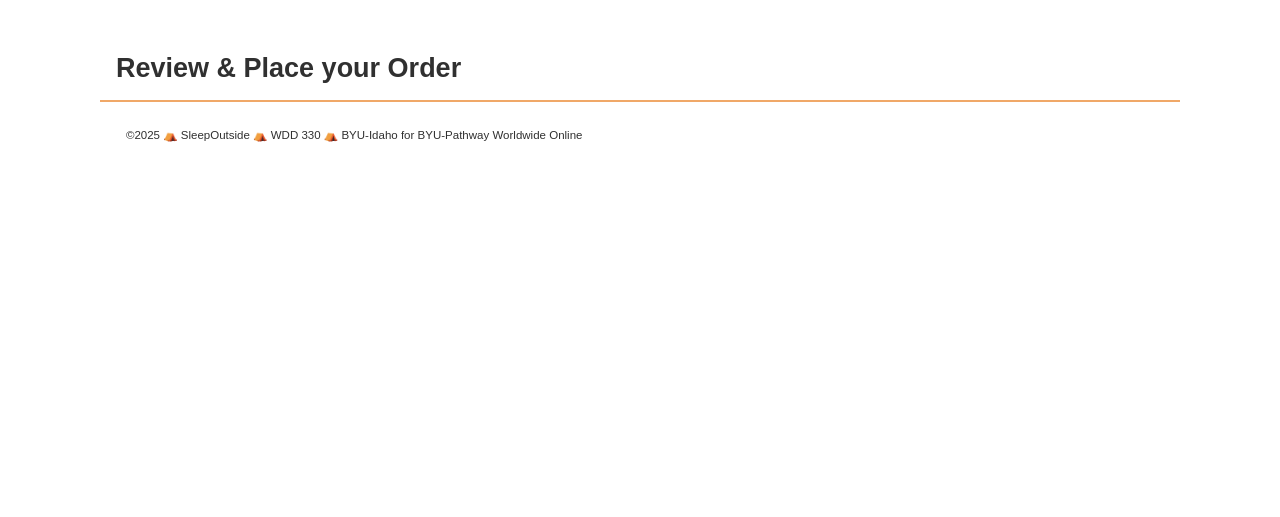
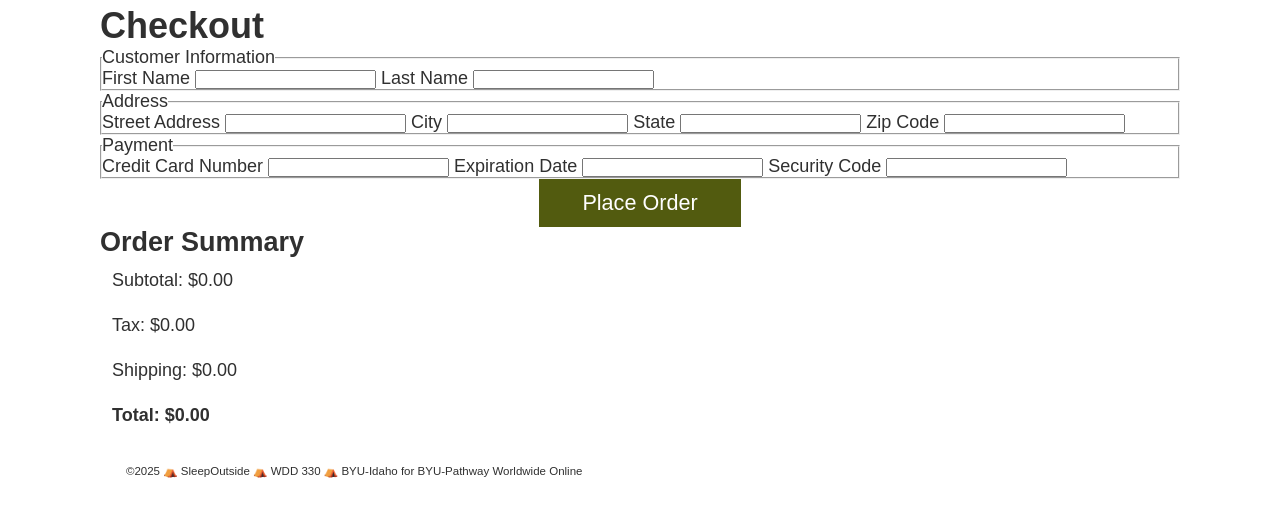
Before and after one commit to JonathanMazzoli2401/Sleep-Outside-Team-07-Repository, a website built with Vite: page src/checkout/index.html in a window 1280 px wide. Shown: the part 71-588 px from the top of the page. Built offline with nearby package versions, Linux system fonts and the light colour scheme.

Commit message:
Complete checkout summary step

```diff
--- a/src/checkout/index.html
+++ b/src/checkout/index.html
@@ -14,10 +14,63 @@
   <body>
     <header id="main-header"></header>
 
-    <main class="divider">
-      <section class="products">
-        <h2>Review & Place your Order</h2>
-      </section>
+    <main class="checkout-page">
+      <h1>Checkout</h1>
+
+      <div class="checkout-grid">
+        <form id="checkout-form" class="checkout-form">
+          <fieldset>
+            <legend>Customer Information</legend>
+
+            <label for="fname">First Name</label>
+            <input type="text" id="fname" name="fname" required />
+
+            <label for="lname">Last Name</label>
+            <input type="text" id="lname" name="lname" required />
+          </fieldset>
+
+          <fieldset>
+            <legend>Address</legend>
+
+            <label for="street">Street Address</label>
+            <input type="text" id="street" name="street" required />
+
+            <label for="city">City</label>
+            <input type="text" id="city" name="city" required />
+
+            <label for="state">State</label>
+            <input type="text" id="state" name="state" required />
+
+            <label for="zip">Zip Code</label>
+            <input type="text" id="zip" name="zip" required />
+          </fieldset>
+
+          <fieldset>
+            <legend>Payment</legend>
+
+            <label for="cardNumber">Credit Card Number</label>
+            <input type="text" id="cardNumber" name="cardNumber" required />
+
+            <label for="expiration">Expiration Date</label>
+            <input type="text" id="expiration" name="expiration" required />
+
+            <label for="code">Security Code</label>
+            <input type="text" id="code" name="code" required />
+          </fieldset>
+
+          <button type="submit">Place Order</button>
+        </form>
+
+        <section class="order-summary">
+          <h2>Order Summary</h2>
+
+          <p>Subtotal: $<span id="subtotal">0.00</span></p>
+          <p>Tax: $<span id="tax">0.00</span></p>
+          <p>Shipping: $<span id="shipping">0.00</span></p>
+          <p><strong>Total: $<span id="orderTotal">0.00</span></strong></p>
+        </section>
+
+      </div>
     </main>
 
     <footer id="main-footer"></footer>
--- /dev/null
+++ b/src/js/CheckoutProcess.mjs
@@ -0,0 +1,47 @@
+import { getLocalStorage } from "./utils.mjs";
+
+export default class CheckoutProcess {
+    constructor(cartKey) {
+        this.cartKey = cartKey;
+        this.cartItems = getLocalStorage(this.cartKey) || [];
+    }
+
+    init() {
+        this.calculateItemSummary();
+    }
+
+    calculateItemSummary() {
+
+        const subtotal = this.cartItems.reduce((sum, item) => {
+            const quantity = item.quantity || 1;
+            const price = item.FinalPrice || item.finalPrice || item.price || 0;
+            return sum + price * quantity;
+            }, 0);
+
+    document.querySelector("#subtotal").textContent = subtotal.toFixed(2);
+    return subtotal;
+    }
+
+    calculateOrderTotal() {
+        const subtotal = this.calculateItemSummary();
+
+    const itemCount = this.cartItems.reduce((total, item) => {
+        return total + (item.quantity || 1);
+        }, 0);
+
+    const tax = subtotal * 0.06;
+    const shipping = itemCount > 0 ? 10 + (itemCount - 1) * 2 : 0;
+    const orderTotal = subtotal + tax + shipping;
+
+    document.querySelector("#tax").textContent = tax.toFixed(2);
+    document.querySelector("#shipping").textContent = shipping.toFixed(2);
+    document.querySelector("#orderTotal").textContent = orderTotal.toFixed(2);
+
+    return {
+        subtotal,
+        tax,
+        shipping,
+        orderTotal
+        };
+    }
+}
--- a/src/js/checkout.js
+++ b/src/js/checkout.js
@@ -1,3 +1,11 @@
 import { loadHeaderFooter } from "./utils.mjs";
+import CheckoutProcess from "./CheckoutProcess.mjs";
 
 loadHeaderFooter();
+
+const checkout = new CheckoutProcess("so-cart");
+checkout.init();
+
+document.querySelector("#zip").addEventListener("blur", () => {
+    checkout.calculateOrderTotal();
+});
```
Also changed, not shown: src/cart/index.html (+3 -0 lines).
